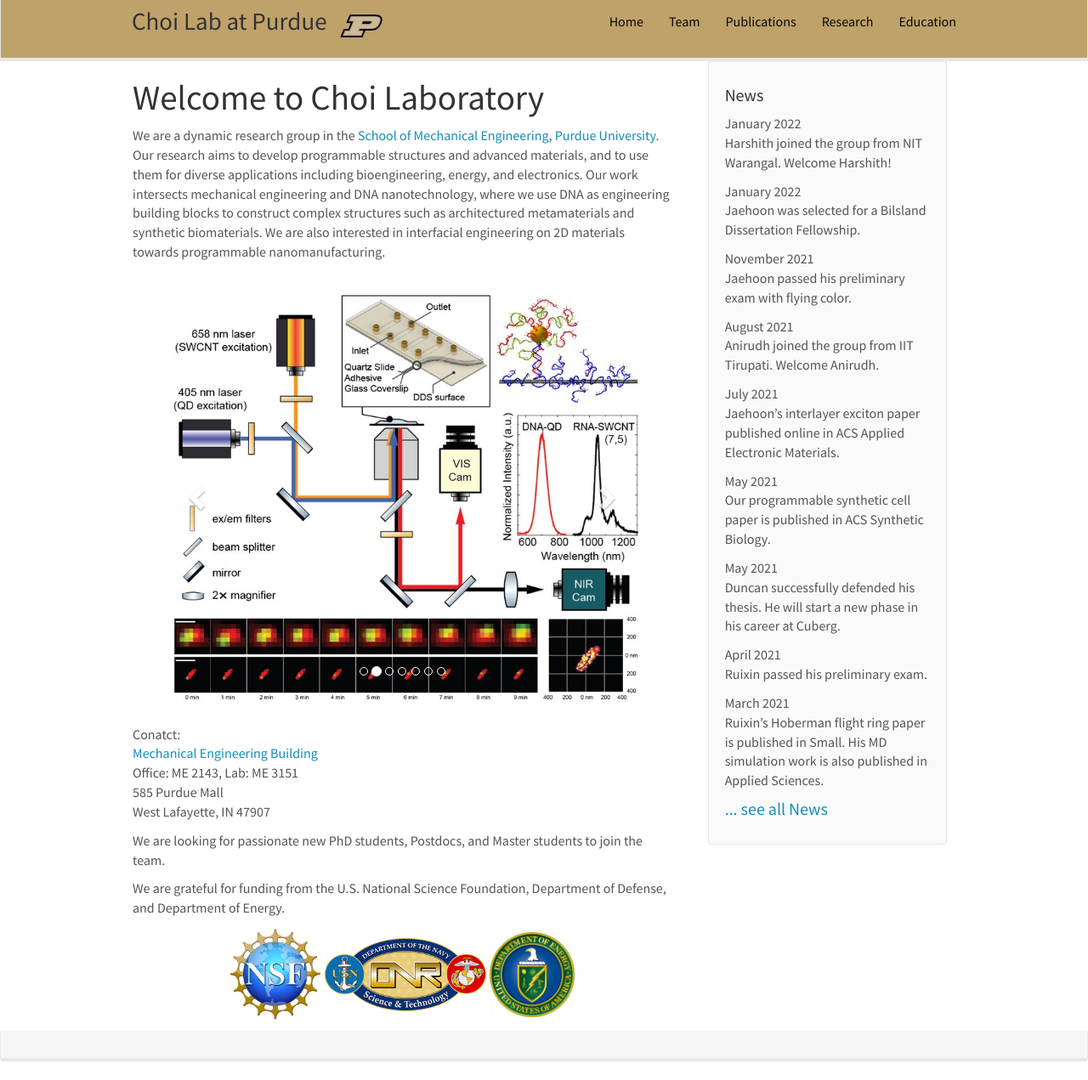
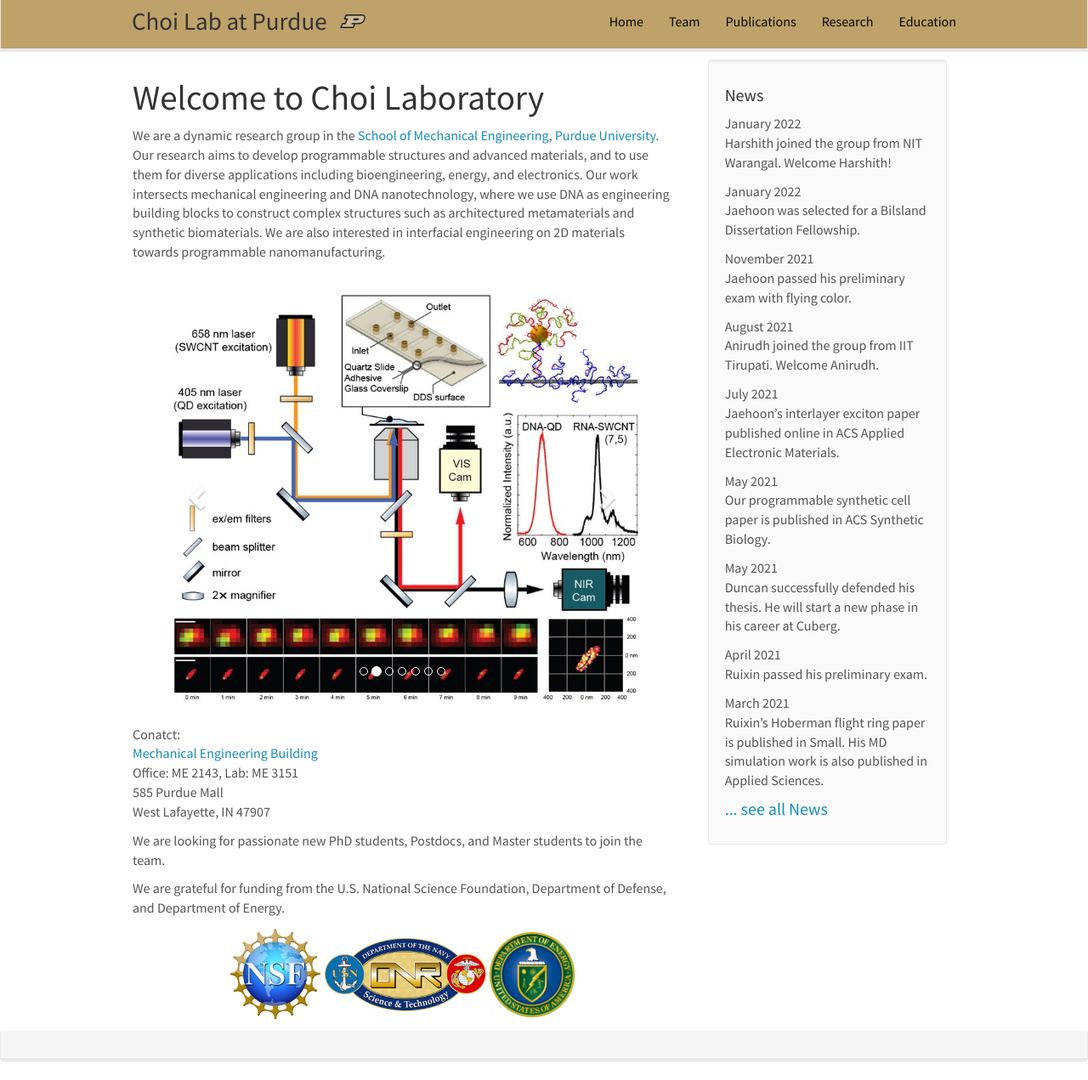
Before and after one commit to choidnalab/choidnalab.github.io, a Jekyll site: the page built from _pages/home.md, in a window 1280 px wide and 1271 px high. Shown: the whole window at 85% size. Built offline with Jekyll 4.4.1, drawn with Linux system fonts in a browser that asks for light colours; nearby versions of some CDN libraries.

Commit message:
Update header.html

```diff
--- a/_includes/header.html
+++ b/_includes/header.html
@@ -11,7 +11,7 @@
 
 
 <figure class="fourth">
-  <img src="{{ site.url }}{{ site.baseurl }}/images/teampic/purdue_logo.jpg" style="width: 50px">
+  <img src="{{ site.url }}{{ site.baseurl }}/images/teampic/purdue_logo.jpg" style="width: 30px">
     <a class="navbar-brand" href="{{ site.url }}{{ site.baseurl }}/">Choi Lab at Purdue</a>
 	</div>
 
```
